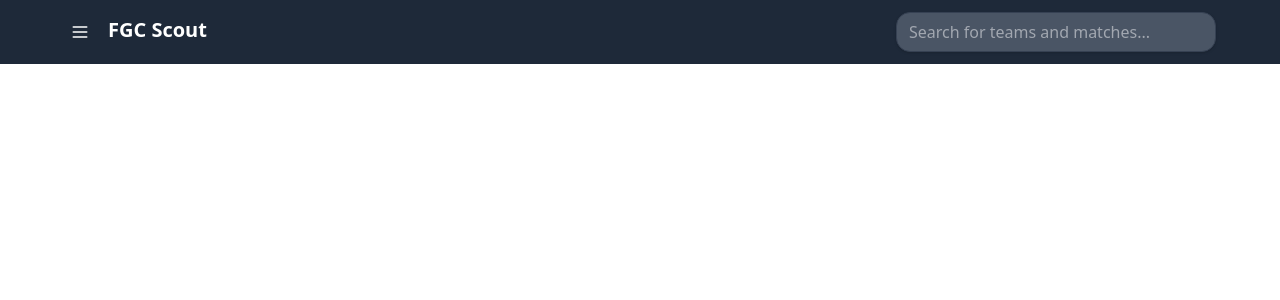
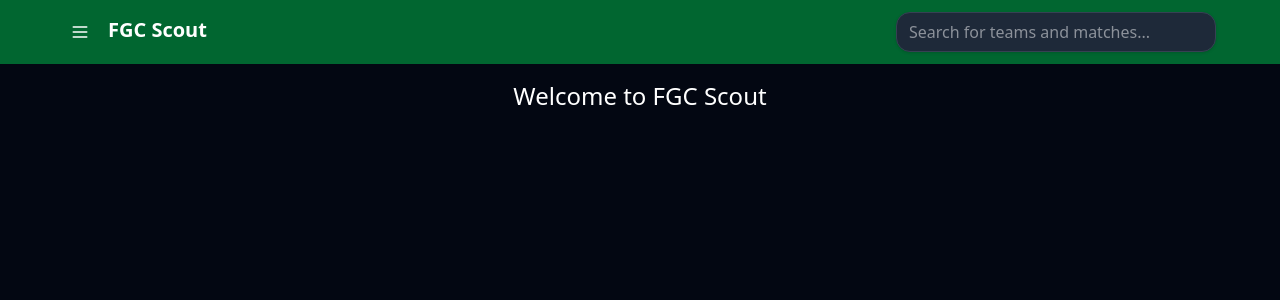
Before and after one commit to SpiceGears/fgcscout, a Next.js app in the folder fgcscout/: page / in a window 1280 px wide. Shown: the top 300 px of the page. Built offline with nearby package versions, Linux system fonts and the light colour scheme.

Commit message:
colors & layout fix

```diff
--- a/fgcscout/src/app/layout.tsx
+++ b/fgcscout/src/app/layout.tsx
@@ -1,7 +1,7 @@
 import type { Metadata } from "next";
 import "./globals.css";
 import Topbar from "@/components/layout/Topbar";
-import ClientLayout from "@/components/layout/Layout";
+import Sidebar from "@/components/layout/Sidebar";
 
 export const metadata: Metadata = {
   title: "FGCScout",
@@ -13,12 +13,20 @@
 }: Readonly<{
   children: React.ReactNode;
 }>) {
-return (
+  return (
     <html lang="en">
-      <body
-        className={`antialiased`}
-      >
-        <ClientLayout>{children}</ClientLayout>
+      <body className={`antialiased`}>
+        <div className="flex min-h-screen">
+          <Sidebar />
+
+          <div className="flex flex-col flex-1 mt-16">
+            <Topbar />
+
+            <main className="flex-1 overflow-y-auto">
+              {children}
+            </main>
+          </div>
+        </div>
       </body>
     </html>
   );
--- a/fgcscout/src/app/page.tsx
+++ b/fgcscout/src/app/page.tsx
@@ -1,7 +1,10 @@
+
 export default function Home() {
   return (
     <>
-      <h1>test</h1>
+      <div className="bg-gray-950 min-h-screen w-full p-4">
+        <h1 className="text-white text-2xl text-center">Welcome to FGC Scout</h1>
+      </div>
     </>
   )
 }
--- a/fgcscout/src/components/layout/Layout.tsx
+++ /dev/null
@@ -1,23 +0,0 @@
-'use client';
-
-import { useState } from 'react';
-import Topbar from '@/components/layout/Topbar';
-import Sidebar from './Sidebar';
-import MobileSidebar from './MobileSidebar';
-
-interface ClientLayoutProps {
-  children: React.ReactNode;
-}
-
-export default function ClientLayout({ children }: ClientLayoutProps): React.ReactElement | null {
-
-  return (
-    <div className="flex min-h-screen">
-      <Sidebar />
-        <Topbar />
-        <main className="p-4">
-          {children}
-        </main>
-    </div>
-  );
-}
--- a/fgcscout/src/components/layout/MobileSidebar.tsx
+++ b/fgcscout/src/components/layout/MobileSidebar.tsx
@@ -4,7 +4,6 @@
 import Link from "next/link";
 import { usePathname } from "next/navigation";
 import React from 'react';
-
 import {
   Sheet,
   SheetContent,
@@ -13,7 +12,6 @@
   SheetTitle,
 } from "@/components/ui/sheet"
 import { Menu } from "lucide-react"
-
 import { Home, Users, CalendarDays, Info, ScrollText, Code, Swords } from "lucide-react";
 import { FaGithub } from 'react-icons/fa';
 
@@ -62,8 +60,8 @@
                                     href={item.href}
                                     className={`
                                         flex items-center gap-3 p-2 rounded
-                                        hover:bg-gray-700
-                                        ${isActive ? 'bg-gray-800 font-bold' : ''}
+                                        hover:bg-sky-700
+                                        ${isActive ? 'bg-sky-800 font-bold' : ''}
                                     `}
                                     onClick={handleLinkClick}
                                 >
@@ -88,8 +86,8 @@
                                     href={item.href}
                                     className={`
                                         flex items-center gap-3 p-2 rounded
-                                        hover:bg-gray-700
-                                        ${isActive ? 'bg-gray-800 font-bold' : ''}
+                                        hover:bg-sky-700
+                                        ${isActive ? 'bg-sky-800 font-bold' : ''}
                                     `}
                                     onClick={handleLinkClick}
                                     {...linkProps}
--- a/fgcscout/src/components/layout/Sidebar.tsx
+++ b/fgcscout/src/components/layout/Sidebar.tsx
@@ -1,35 +1,26 @@
-"use client"
+"use client";
 
 import Link from "next/link";
-import { useMemo } from "react";
-import { Home, Users, CalendarDays, Info, ScrollText, Code, Swords } from "lucide-react";
-import { FaGithub } from 'react-icons/fa';
 import { usePathname } from "next/navigation";
-import React from 'react';
+import React from "react";
+import { MAIN_NAV_ITEMS, OTHER_NAV_ITEMS } from "@/constants/Sidebar";
 
 export default function Sidebar() {
     const pathname = usePathname();
 
-    const mainNavItems = useMemo(() => [
-        { label: "Home", href: "/", icon: Home },
-        { label: "Teams", href: "/teams", icon: Users },
-        { label: "Matches", href: "/matches", icon: Swords },
-        { label: "Seasons", href: "/seasons", icon: CalendarDays },
-    ], []);
-
-    const otherNavItems = useMemo(() => [
-        { label: "About", href: "/about", icon: Info },
-        { label: "Privacy Policy", href: "/privacy", icon: ScrollText },
-        { label: "API", href: "/api", icon: Code },
-        { label: "Repository", href: "https://github.com/spicegears/fgcscout", icon: FaGithub, isExternal: true },
-    ], []);
-
     return (
         <aside
-            className='sticky left-0 top-16 flex h-sreen w-fit flex-col justify-between bg-gray-950 pt-18 text-white max-2xl:hidden lg:w-70'>
-            <div className="flex-1 flex flex-col p-4 space-y-6 overflow-y-auto">
+            className="
+        fixed left-0 flex h-screen
+        w-0 overflow-hidden
+        flex-col justify-between bg-gray-900 pt-18 text-white
+        2xl:w-70
+        transition-all duration-300 ease-in-out
+      "
+        >
+            <div className="flex-1 flex flex-col p-4 space-y-6">
                 <nav className="flex-1 flex-col space-y-3">
-                    {mainNavItems.map((item) => {
+                    {MAIN_NAV_ITEMS.map((item) => {
                         const isActive = pathname === item.href;
                         return (
                             <Link
@@ -37,19 +28,19 @@
                                 href={item.href}
                                 className={`
                                     flex items-center gap-3 p-2 rounded
-                                    hover:bg-gray-700
-                                    ${isActive ? 'bg-gray-800 font-bold' : ''}
+                                    hover:bg-sky-700
+                                    ${isActive ? "bg-sky-800 font-bold" : ""}
                                 `}
                             >
-                                {React.createElement(item.icon, { className: "h-5 w-5 text-gray-300" })}
-                                <span className="text-white">
-                                    {item.label}
-                                </span>
+                                {React.createElement(item.icon, {
+                                    className: "h-5 w-5 text-gray-300",
+                                })}
+                                <span className="text-white">{item.label}</span>
                             </Link>
-                        )
+                        );
                     })}
                     <hr className="my-6 border-t border-gray-700" />
-                    {otherNavItems.map((item) => {
+                    {OTHER_NAV_ITEMS.map((item) => {
                         const isExternal = item.isExternal;
                         const isActive = !isExternal && pathname === item.href;
                         const linkProps = isExternal
@@ -62,20 +53,20 @@
                                 href={item.href}
                                 className={`
                                     flex items-center gap-3 p-2 rounded
-                                    hover:bg-gray-700
-                                    ${isActive ? 'bg-gray-800 font-bold' : ''}
+                                    hover:bg-sky-700
+                                    ${isActive ? "bg-sky-800 font-bold" : ""}
                                 `}
                                 {...linkProps}
                             >
-                                {React.createElement(item.icon, { className: "h-5 w-5 text-gray-300" })}
-                                <span className="text-white">
-                                    {item.label}
-                                </span>
+                                {React.createElement(item.icon, {
+                                    className: "h-5 w-5 text-gray-300",
+                                })}
+                                <span className="text-white">{item.label}</span>
                             </Link>
-                        )
+                        );
                     })}
                 </nav>
             </div>
         </aside>
-    )
+    );
 }
--- a/fgcscout/src/components/layout/Topbar.tsx
+++ b/fgcscout/src/components/layout/Topbar.tsx
@@ -1,4 +1,3 @@
-// components/layout/Topbar.tsx (no changes needed from what you provided)
 "use client"
 
 import Link from "next/link";
@@ -12,7 +11,7 @@
   };
 
   return (
-    <div className="fixed inset-x-0 w-full px-6 py-4 top-0 h-16 bg-gray-800 z-50">
+    <div className="fixed inset-x-0 w-full px-6 py-4 top-0 h-16 bg-green-800 z-50">
       <div className="h-full flex items-center justify-between px-4 sm:px-6 md:px-8 lg:px-10">
         <div className="flex items-center space-x-2 sm:space-x-3">
           <MobileSidebar />
--- a/fgcscout/src/components/ui/Search.tsx
+++ b/fgcscout/src/components/ui/Search.tsx
@@ -29,7 +29,7 @@
   };
 
   return (
-    <div className="flex items-center space-x-2 w-80 h-10 rounded-xl border border-gray-700 bg-gray-600 p-2 shadow-sm focus-within:ring-2 focus-within:ring-blue-500">
+    <div className="flex items-center space-x-2 w-80 h-10 rounded-xl border border-gray-700 bg-gray-800 p-2 shadow-sm focus-within:ring-2 focus-within:ring-sky-500">
       <input
         type="text"
         placeholder={placeholder}
--- /dev/null
+++ b/fgcscout/src/constants/Sidebar.tsx
@@ -0,0 +1,16 @@
+import { Home, Users, CalendarDays, Swords, Info, ScrollText, Code } from "lucide-react";
+import { FaGithub } from 'react-icons/fa';
+
+export const MAIN_NAV_ITEMS = [
+    { label: "Home", href: "/", icon: Home },
+    { label: "Teams", href: "/teams", icon: Users },
+    { label: "Matches", href: "/matches", icon: Swords },
+    { label: "Seasons", href: "/seasons", icon: CalendarDays },
+];
+
+export const OTHER_NAV_ITEMS = [
+    { label: "About", href: "/about", icon: Info },
+    { label: "Privacy Policy", href: "/privacy", icon: ScrollText },
+    { label: "API", href: "/api", icon: Code },
+    { label: "Repository", href: "https://github.com/spicegears/fgcscout", icon: FaGithub, isExternal: true },
+]
```
